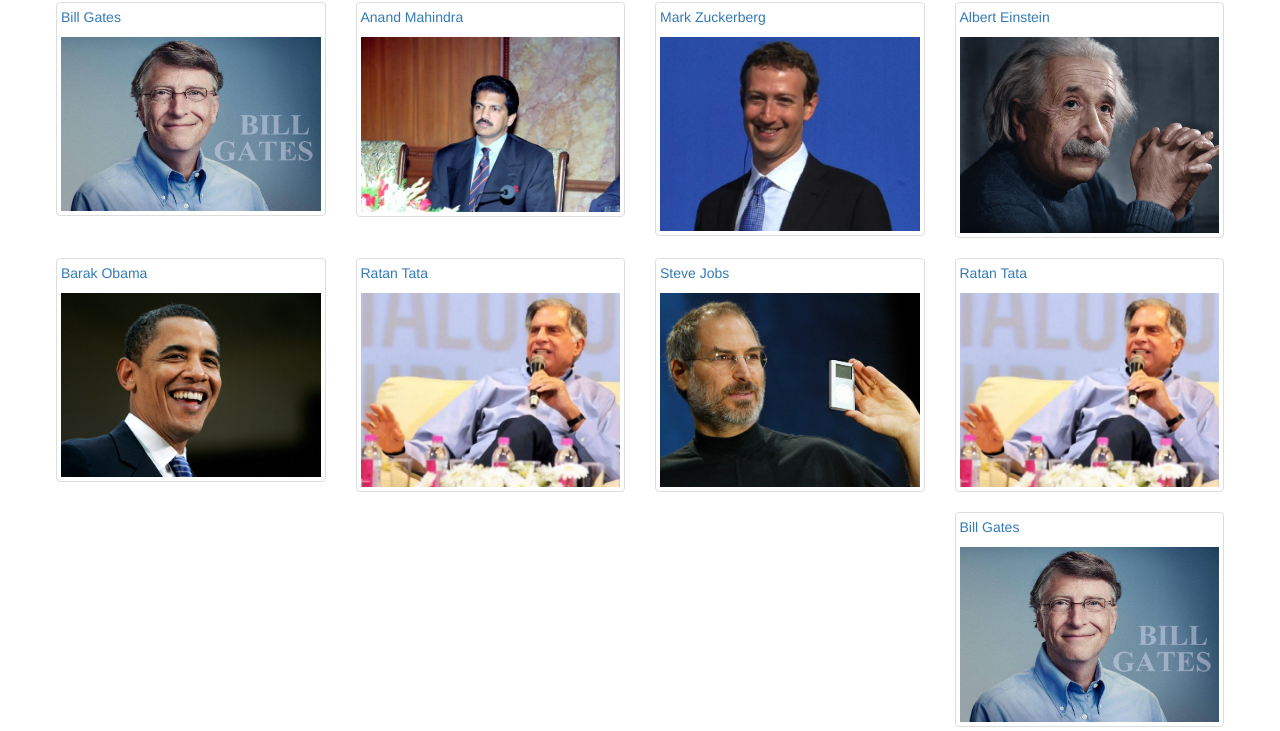
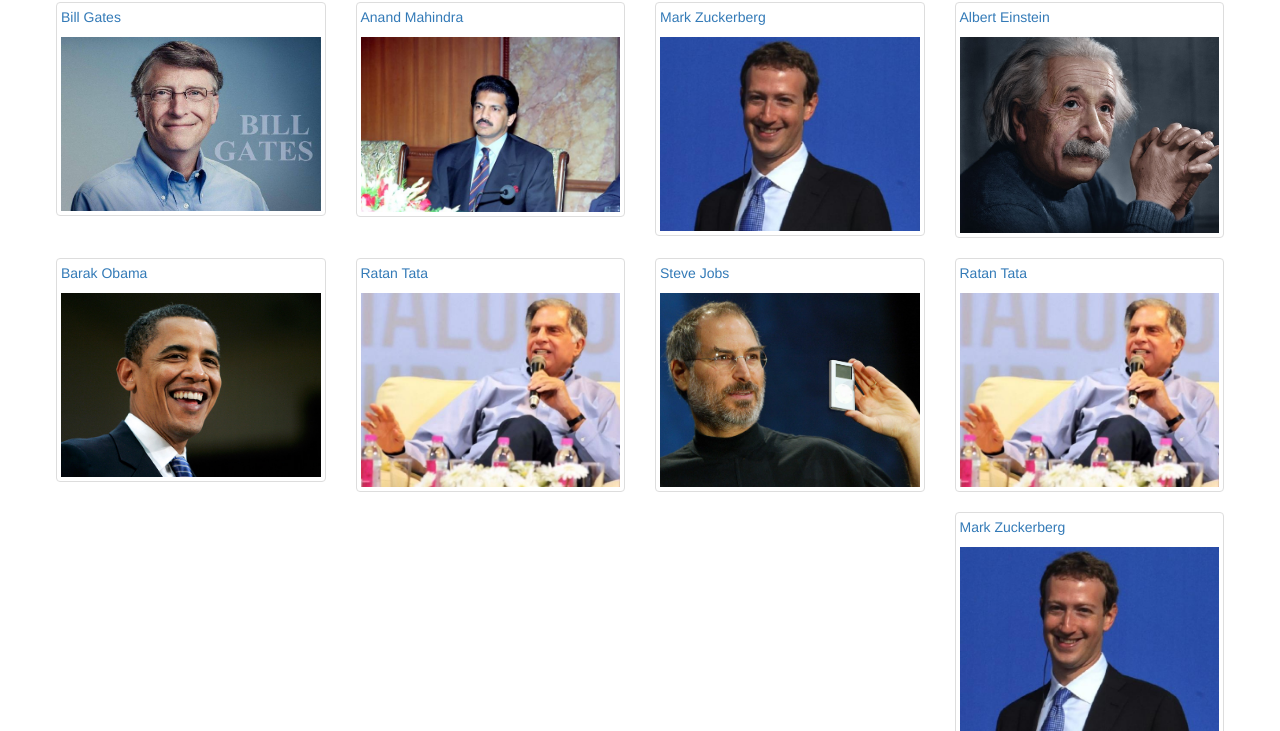
Before and after one commit to subratgoogle/image-gallery, a plain HTML site: page index.html in a window 1280 px wide. Shown: the part 69-800 px from the top of the page. Drawn offline with nearby package versions, Linux system fonts and the light colour scheme.

Commit message:
Update index.html

```diff
--- a/index.html
+++ b/index.html
@@ -72,10 +72,10 @@
                   <img src="image/ratan-tata.jpg" alt="ratan-tata" class="img-responsive">
                   </a>
                  </div>
-                   <div class="col-lg-3 col-md-4 col-sm-6">
-                  <a href="image/bill-gates.jpg" class="thumbnail">
-                  <p>Bill Gates</p>
-                  <img src="image/bill-gates.jpg" alt="bill-gates">
+                  <div class="col-lg-3 col-md-4 col-sm-6">
+                  <a href="image/mark-zuckerberg.jpg"  class="thumbnail">
+                  <p>Mark Zuckerberg</p>
+                  <img src="image/mark-zuckerberg.jpg" alt="mark-zuckerberg" class="img-responsive">
                   </a>
                  </div>
                  <div class="col-lg-3 col-md-4 col-sm-6">
```
